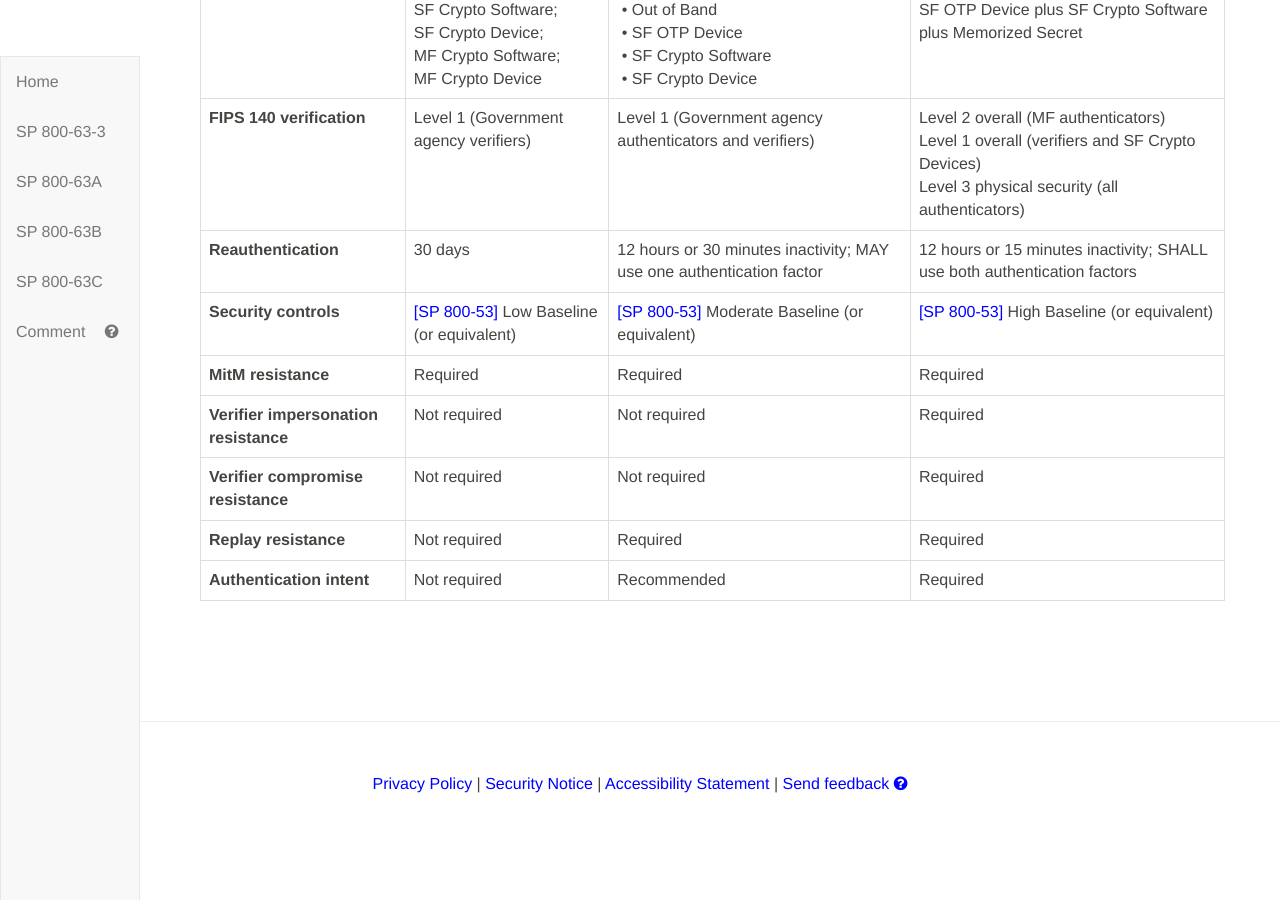
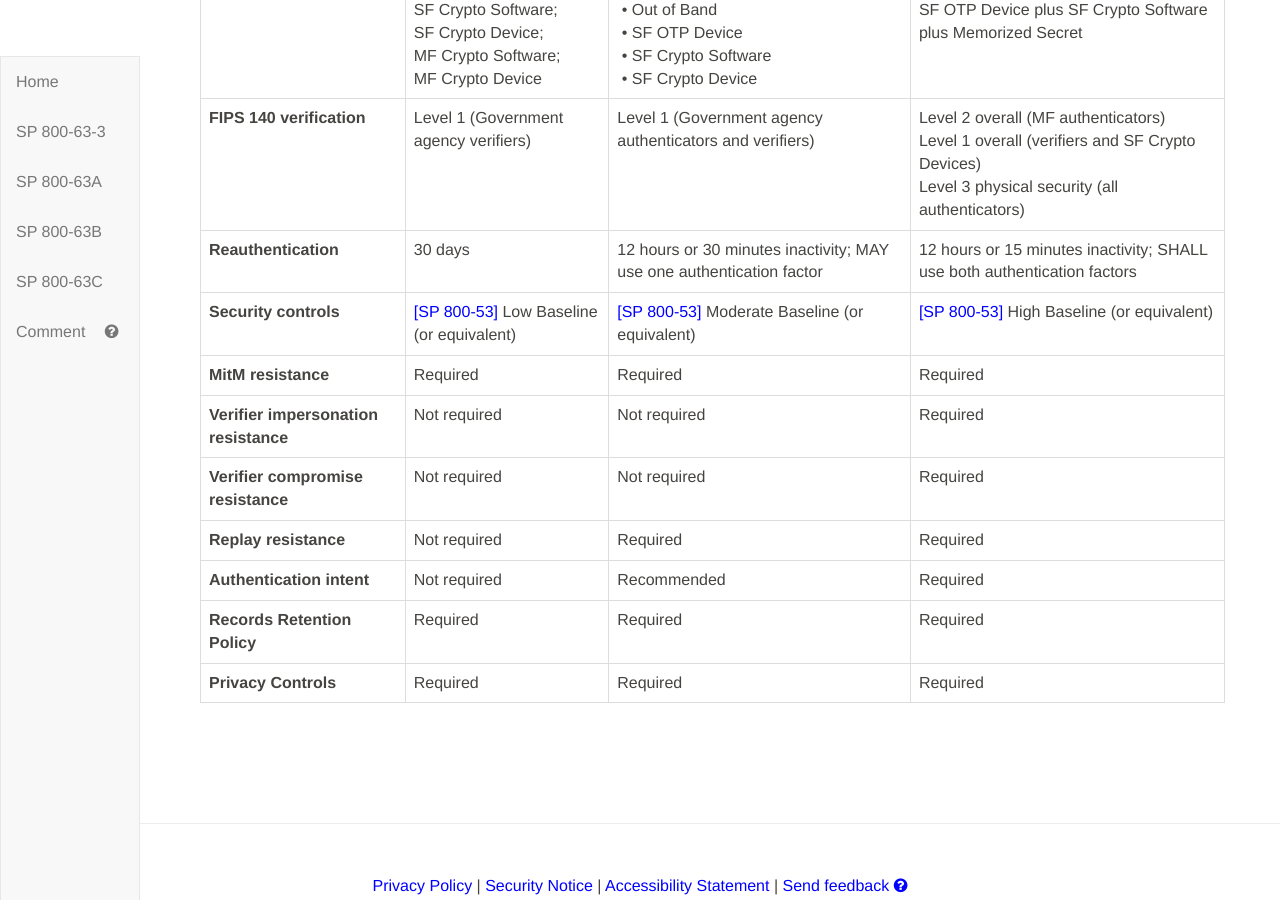
Before and after one commit to usnistgov/800-63-3, a Jekyll site: the page built from sp800-63b/sec4_aal.md, in a window 1280 px wide and 900 px high, scrolled down 5778 px. Built offline with Jekyll 4.4.1, drawn with Linux system fonts in a browser that asks for light colours; our own code applies the rules of GitHub Pages for plain Markdown files; before the commit the page ends 6576 px from its top, so only the background shows below that; some of the changed text lies outside the part shown.

Commit message:
Closes #1075

```diff
--- a/sp800-63b/sec4_aal.md
+++ b/sp800-63b/sec4_aal.md
@@ -46,7 +46,7 @@
 
 The CSP SHOULD employ appropriately-tailored security controls from the low baseline of security controls defined in [[SP 800-53]](#SP800-53) or equivalent industry standard and SHOULD ensure that the minimum assurance requirements associated with the *low* baseline are satisfied.
 
-#### <a name="aal1records"></a> 4.1.5. Records Retention
+#### <a name="aal1records"></a> 4.1.5. Records Retention Policy
 
 The CSP shall comply with their respective records retention policies in accordance with applicable laws and regulations. If the CSP opts to retain records in the absence of any legal requirements, the CSP SHALL conduct a privacy risk assessment to determine how long records should be retained and SHALL inform the subscriber of that retention policy.
 
@@ -96,7 +96,7 @@
 
 The CSP SHOULD employ appropriately-tailored security controls from the moderate baseline of security controls defined in [[SP 800-53]](#SP800-53) or equivalent industry standard and SHOULD ensure that the minimum assurance requirements associated with the *moderate* baseline are satisfied.
 
-#### <a name="aal2records"></a> 4.2.5. Records Retention
+#### <a name="aal2records"></a> 4.2.5. Records Retention Policy
 
 CSPs shall comply with their respective records retention policies in accordance with whatever laws and regulations apply to those entities. If the CSP opts to retain records in the absence of any legal requirements, the CSP SHALL conduct a privacy risk assessment to determine how long records should be retained and SHALL inform the subscriber of that retention policy.
 
@@ -136,7 +136,7 @@
 
 The CSP SHOULD employ appropriately-tailored security controls from the high baseline of security controls defined in [[SP 800-53]](#SP800-53) or an equivalent industry standard and SHOULD ensure that the minimum assurance requirements associated with the *high* baseline are satisfied.
 
-#### <a name="aal3records"></a> 4.3.5. Records Retention
+#### <a name="aal3records"></a> 4.3.5. Records Retention Policy
 
 The CSP SHALL comply with their respective records retention policies in accordance with whatever laws and regulations apply to those entities. If the CSP opts to retain records in the absence of any legal requirements, the CSP SHALL conduct a privacy risk assessment to determine how long records should be retained and SHALL inform the subscriber of that retention policy.
 
@@ -178,3 +178,5 @@
 **Verifier compromise resistance** | Not required | Not required | Required |
 **Replay resistance** | Not required | Required | Required |
 **Authentication intent** | Not required | Recommended | Required |
+**Records Retention Policy** | Required | Required | Required |
+**Privacy Controls** | Required | Required | Required |
```
